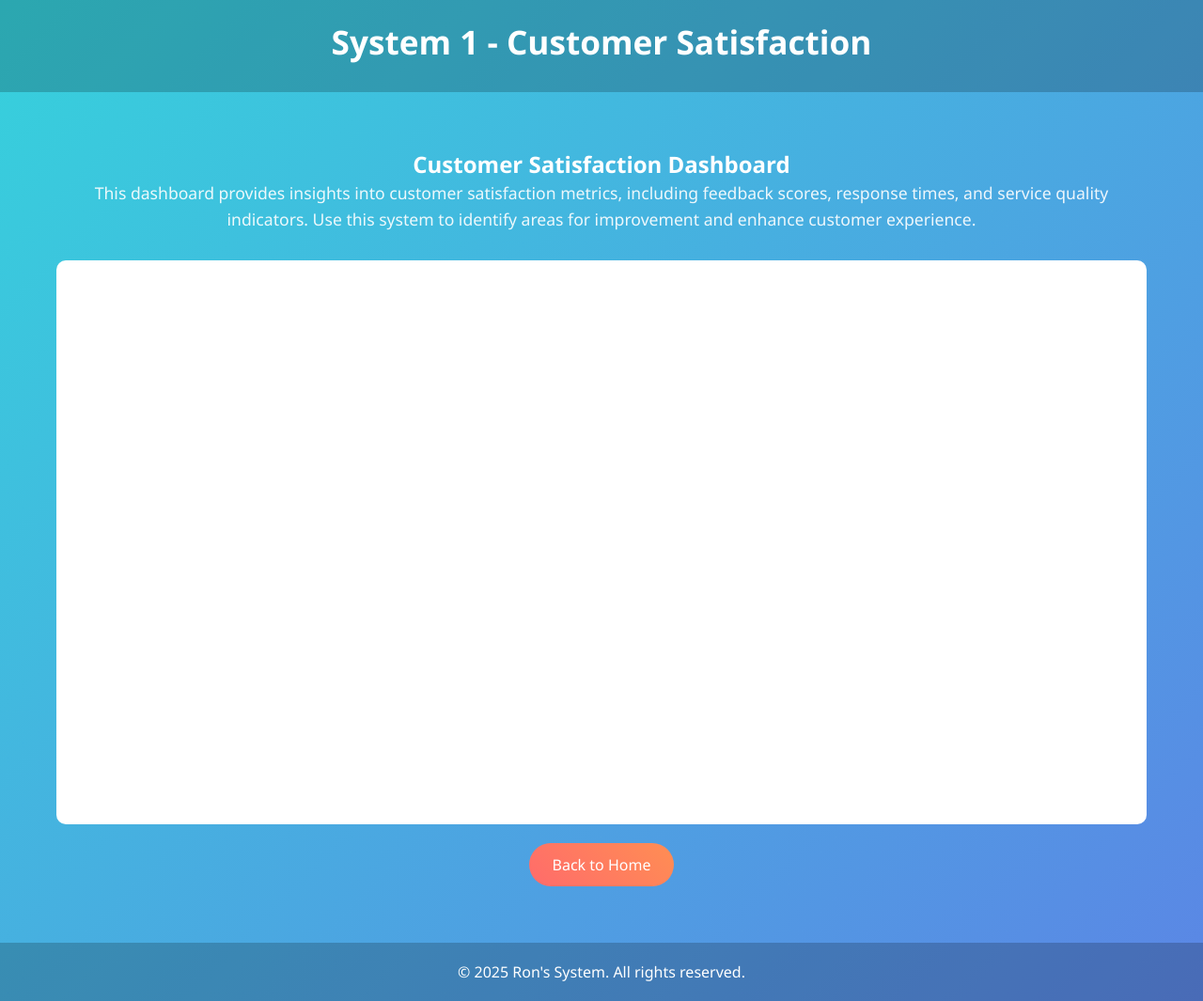
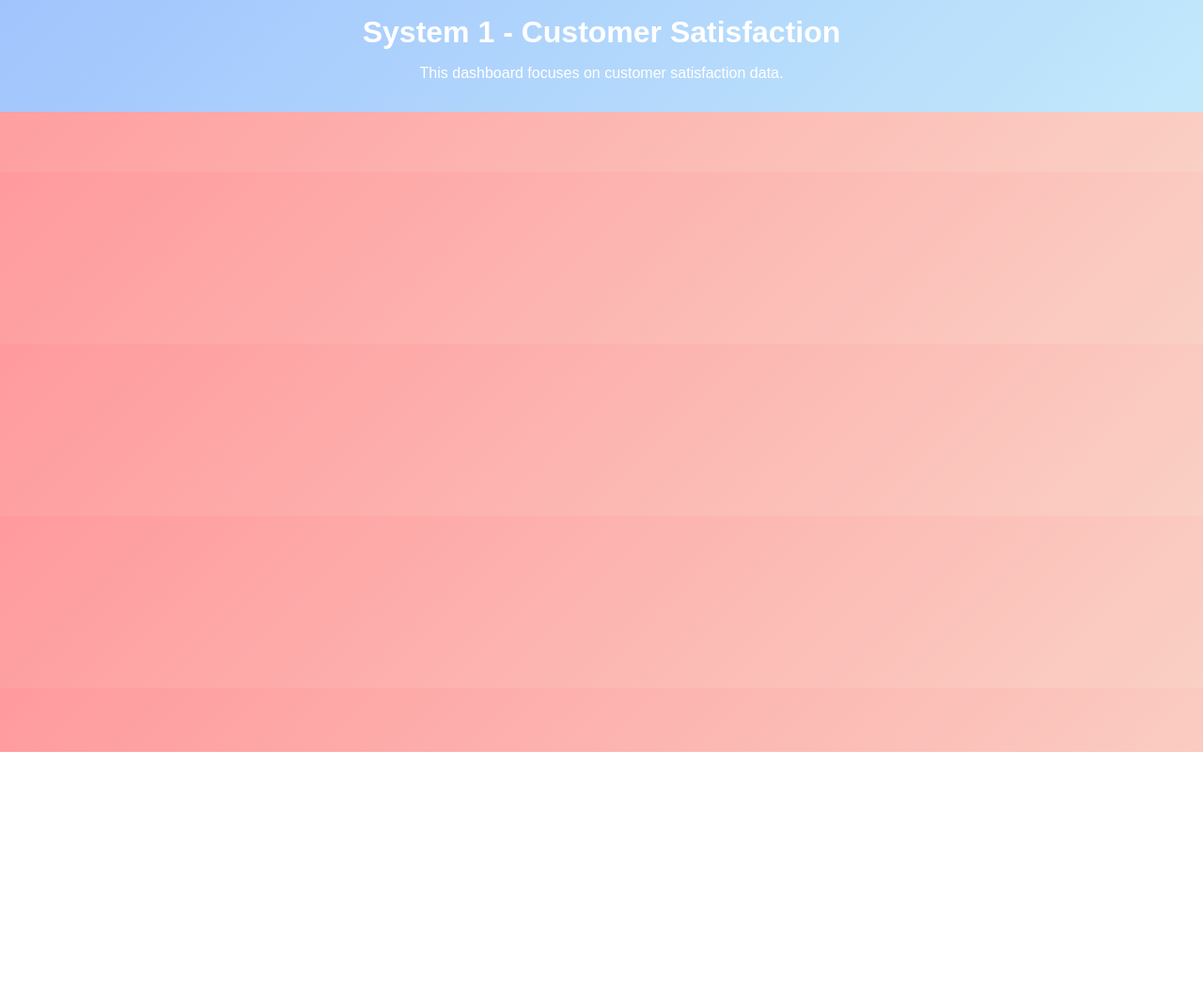
Before and after one commit to RonLerner1/Matala2, a plain HTML site: page Dash1.html in a window 1280 px wide. Shown: the whole page at 94% size. After the commit the page ends 800 px from the top, so only its background shows below. Drawn offline with Linux system fonts and the light colour scheme; a script that the page names is missing.

Commit message:
Update Dash1.html

```diff
--- a/Dash1.html
+++ b/Dash1.html
@@ -5,121 +5,85 @@
     <meta name="viewport" content="width=device-width, initial-scale=1.0">
     <title>System 1 - Customer Satisfaction</title>
     <style>
-        * {
+        body {
+            font-family: Arial, sans-serif;
             margin: 0;
             padding: 0;
-            box-sizing: border-box;
-            font-family: 'Segoe UI', Tahoma, Geneva, Verdana, sans-serif;
+            background: linear-gradient(135deg, #ff9a9e, #fad0c4);
+            color: #333;
         }
-
-        body {
-            min-height: 100vh;
-            display: flex;
-            flex-direction: column;
-            align-items: center;
-            background: linear-gradient(135deg, #36d1dc, #5b86e5);
+        header {
+            text-align: center;
+            padding: 1rem;
+            background: linear-gradient(135deg, #a1c4fd, #c2e9fb);
             color: #fff;
         }
-
-        header {
-            width: 100%;
-            padding: 20px;
-            text-align: center;
-            background: rgba(0, 0, 0, 0.2);
+        header h1 {
+            margin: 0;
+            font-size: 2rem;
         }
-
-        header h1 {
-            font-size: 2.2em;
-            margin-bottom: 10px;
+        .iframe-container {
+            display: flex;
+            justify-content: center;
+            padding: 2rem;
         }
-
-        .container {
-            max-width: 1200px;
-            margin: 40px auto;
-            padding: 20px;
-            text-align: center;
-        }
-
-        .description {
-            margin-bottom: 30px;
-        }
-
-        .description p {
-            font-size: 1.1em;
-            line-height: 1.6;
-            opacity: 0.9;
-        }
-
-        .tableau-container {
-            width: 100%;
+        iframe {
+            width: 80%;
             height: 600px;
-            background: #fff;
-            border-radius: 10px;
-            overflow: hidden;
-        }
-
-        .btn {
-            padding: 12px 25px;
-            font-size: 1em;
-            color: #fff;
-            background: linear-gradient(45deg, #ff6b6b, #ff8e53);
             border: none;
-            border-radius: 25px;
-            cursor: pointer;
-            transition: transform 0.3s, box-shadow 0.3s;
-            text-decoration: none;
-            display: inline-block;
-            margin-top: 20px;
-        }
-
-        .btn:hover {
-            transform: translateY(-3px);
-            box-shadow: 0 5px 15px rgba(0, 0, 0, 0.3);
-        }
-
-        footer {
-            margin-top: auto;
-            padding: 20px;
-            width: 100%;
-            text-align: center;
-            background: rgba(0, 0, 0, 0.2);
+            border-radius: 8px;
+            box-shadow: 0 4px 8px rgba(0, 0, 0, 0.1);
         }
     </style>
 </head>
 <body>
     <header>
         <h1>System 1 - Customer Satisfaction</h1>
+        <p>This dashboard focuses on customer satisfaction data.</p>
     </header>
-
-    <div class="container">
-        <div class="description">
-            <h2>Customer Satisfaction Dashboard</h2>
-            <p>This dashboard provides insights into customer satisfaction metrics, including feedback scores, response times, and service quality indicators. Use this system to identify areas for improvement and enhance customer experience.</p>
+    <div class="iframe-container">
+        <div class='tableauPlaceholder' id='viz1746906786882' style='position: relative'>
+            <noscript><a href='#'><img alt='Dashboard 1' src='https://public.tableau.com/static/images/Ma/Matala2Dash1/Dashboard1/1_rss.png' style='border: none' /></a></noscript>
+            <object class='tableauViz'  style='display:none;'>
+                <param name='host_url' value='https%3A%2F%2Fpublic.tableau.com%2F' />
+                <param name='embed_code_version' value='3' />
+                <param name='name' value='Matala2Dash1/Dashboard1' />
+                <param name='tabs' value='no' />
+                <param name='toolbar' value='yes' />
+                <param name='static_image' value='https://public.tableau.com/static/images/Ma/Matala2Dash1/Dashboard1/1.png' />
+                <param name='animate_transition' value='yes' />
+                <param name='display_static_image' value='yes' />
+                <param name='display_spinner' value='yes' />
+                <param name='display_overlay' value='yes' />
+                <param name='display_count' value='yes' />
+                <param name='language' value='en-US' />
+            </object>
         </div>
-        <div class="tableau-container">
-            <div id="vizContainer"></div>
-        </div>
-        <a href="index.html" class="btn">Back to Home</a>
+        <script type='text/javascript'>
+            var divElement = document.getElementById('viz1746906786882');
+            var vizElement = divElement.getElementsByTagName('object')[0];
+            if (divElement.offsetWidth > 800) {
+                vizElement.style.minWidth = '420px';
+                vizElement.style.maxWidth = '650px';
+                vizElement.style.width = '100%';
+                vizElement.style.minHeight = '587px';
+                vizElement.style.maxHeight = '887px';
+                vizElement.style.height = (divElement.offsetWidth * 0.75) + 'px';
+            } else if (divElement.offsetWidth > 500) {
+                vizElement.style.minWidth = '420px';
+                vizElement.style.maxWidth = '650px';
+                vizElement.style.width = '100%';
+                vizElement.style.minHeight = '587px';
+                vizElement.style.maxHeight = '887px';
+                vizElement.style.height = (divElement.offsetWidth * 0.75) + 'px';
+            } else {
+                vizElement.style.width = '100%';
+                vizElement.style.height = '1227px';
+            }
+            var scriptElement = document.createElement('script');
+            scriptElement.src = 'https://public.tableau.com/javascripts/api/viz_v1.js';
+            vizElement.parentNode.insertBefore(scriptElement, vizElement);
+        </script>
     </div>
-
-    <footer>
-        <p>© 2025 Ron's System. All rights reserved.</p>
-    </footer>
-
-    <script src="https://public.tableau.com/javascripts/api/viz_v1.js"></script>
-    <script>
-        function initViz() {
-            const containerDiv = document.getElementById("vizContainer");
-            const vizUrl = "https://public.tableau.com/views/Matala2Dash1/Dashboard1?:language=en-US&:display_count=n&:origin=viz_share_link";
-            const options = {
-                width: "100%",
-                height: "100%",
-                hideTabs: true,
-                hideToolbar: true,
-            };
-            new tableau.Viz(containerDiv, vizUrl, options);
-        }
-        document.addEventListener("DOMContentLoaded", initViz);
-    </script>
 </body>
 </html>
```
